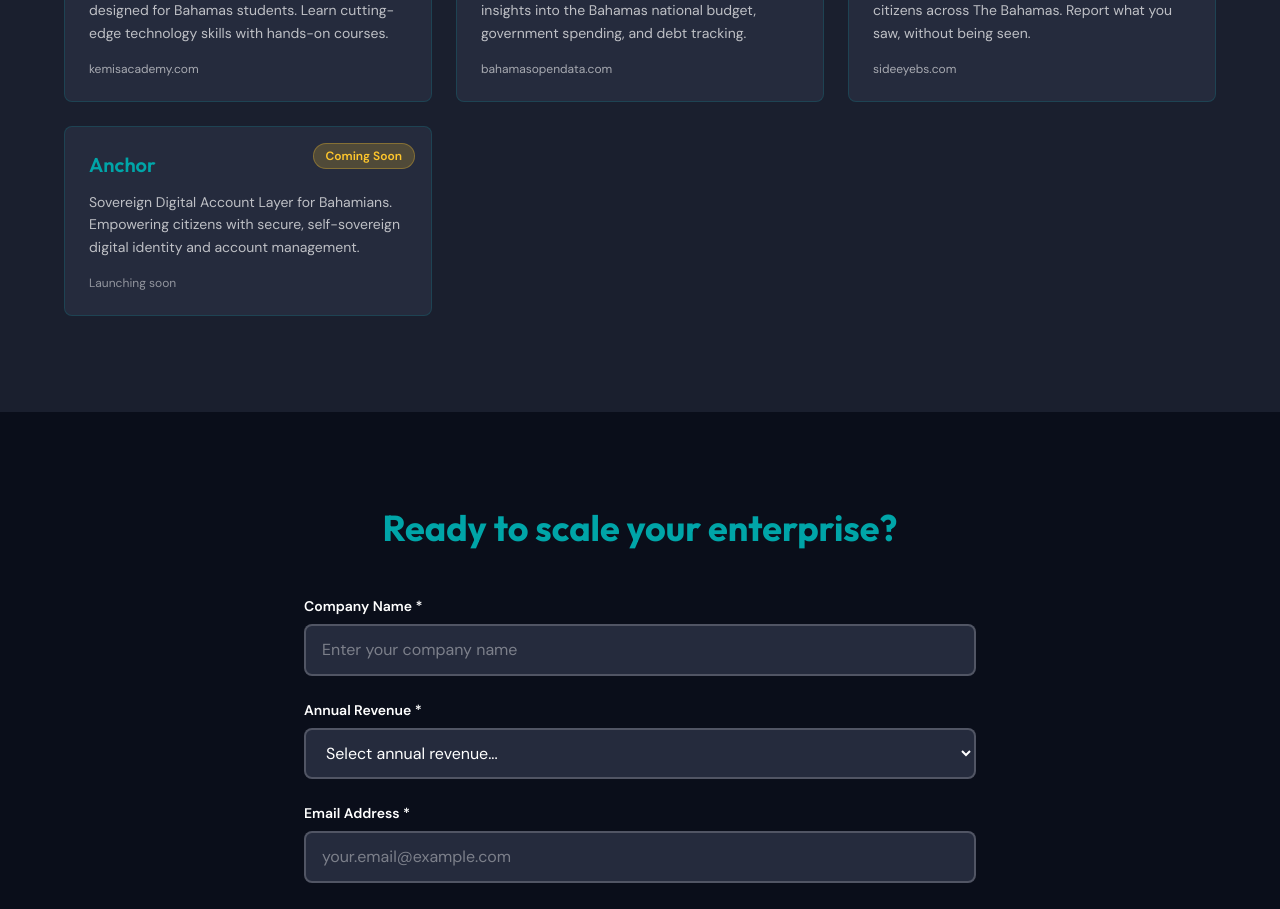
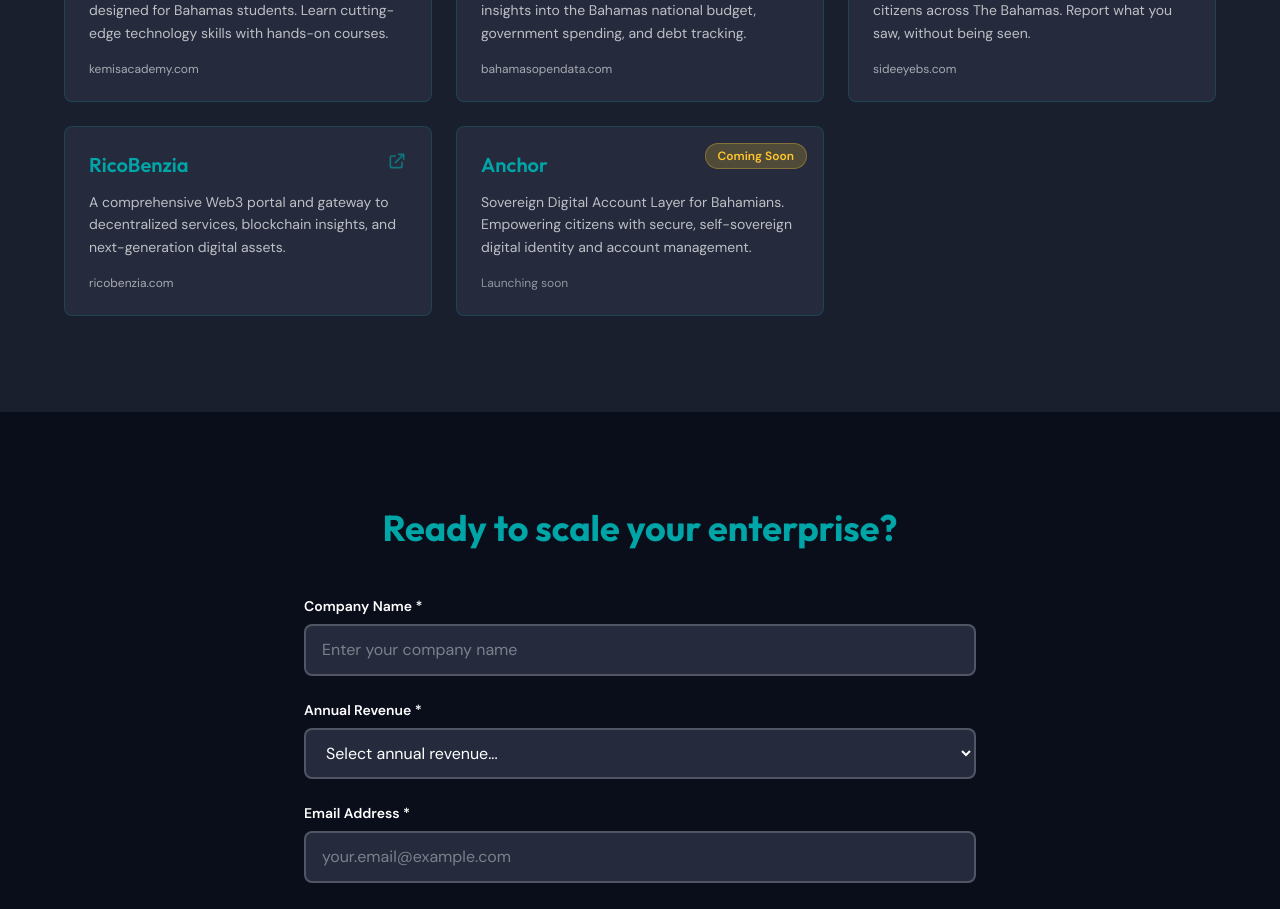
Before and after one commit to salutethegenius/AI-Automation-Insights, a Next.js app: page / in a window 1280 px wide. Shown: the part 4480-5389 px from the top of the page. Built offline with nearby package versions, Linux system fonts and the light colour scheme.

Commit message:
Add RicoBenzia to the projects list with description

```diff
--- a/components/Projects.tsx
+++ b/components/Projects.tsx
@@ -62,6 +62,12 @@
     url: 'https://sideeyebs.com',
     status: 'live',
     description: 'Anonymous crime reporting platform trusted by citizens across The Bahamas. Report what you saw, without being seen.',
+  },
+  {
+    name: 'RicoBenzia',
+    url: 'https://ricobenzia.com',
+    status: 'live',
+    description: 'A comprehensive Web3 portal and gateway to decentralized services, blockchain insights, and next-generation digital assets.',
   },
   {
     name: 'Anchor',
```
